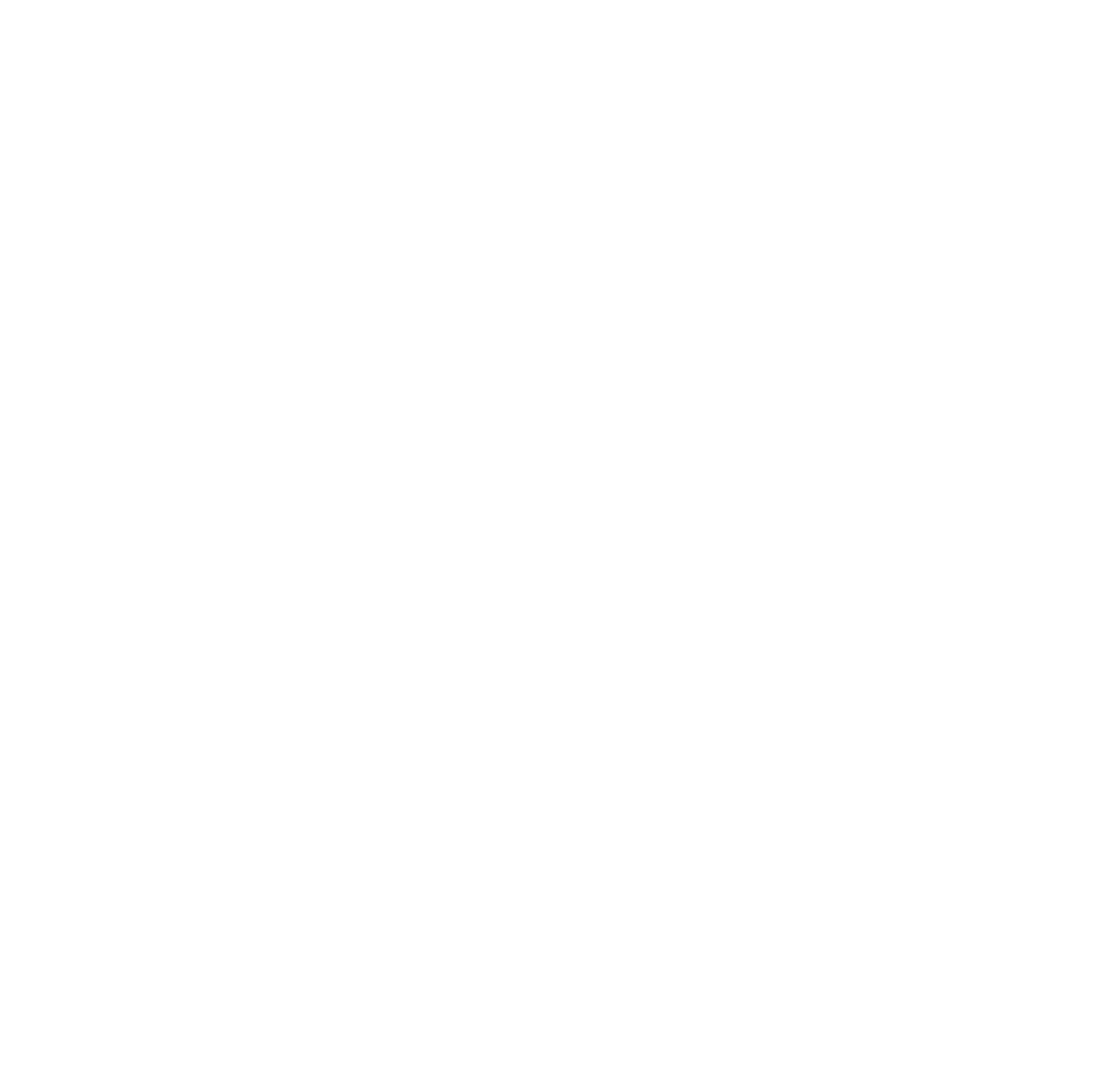
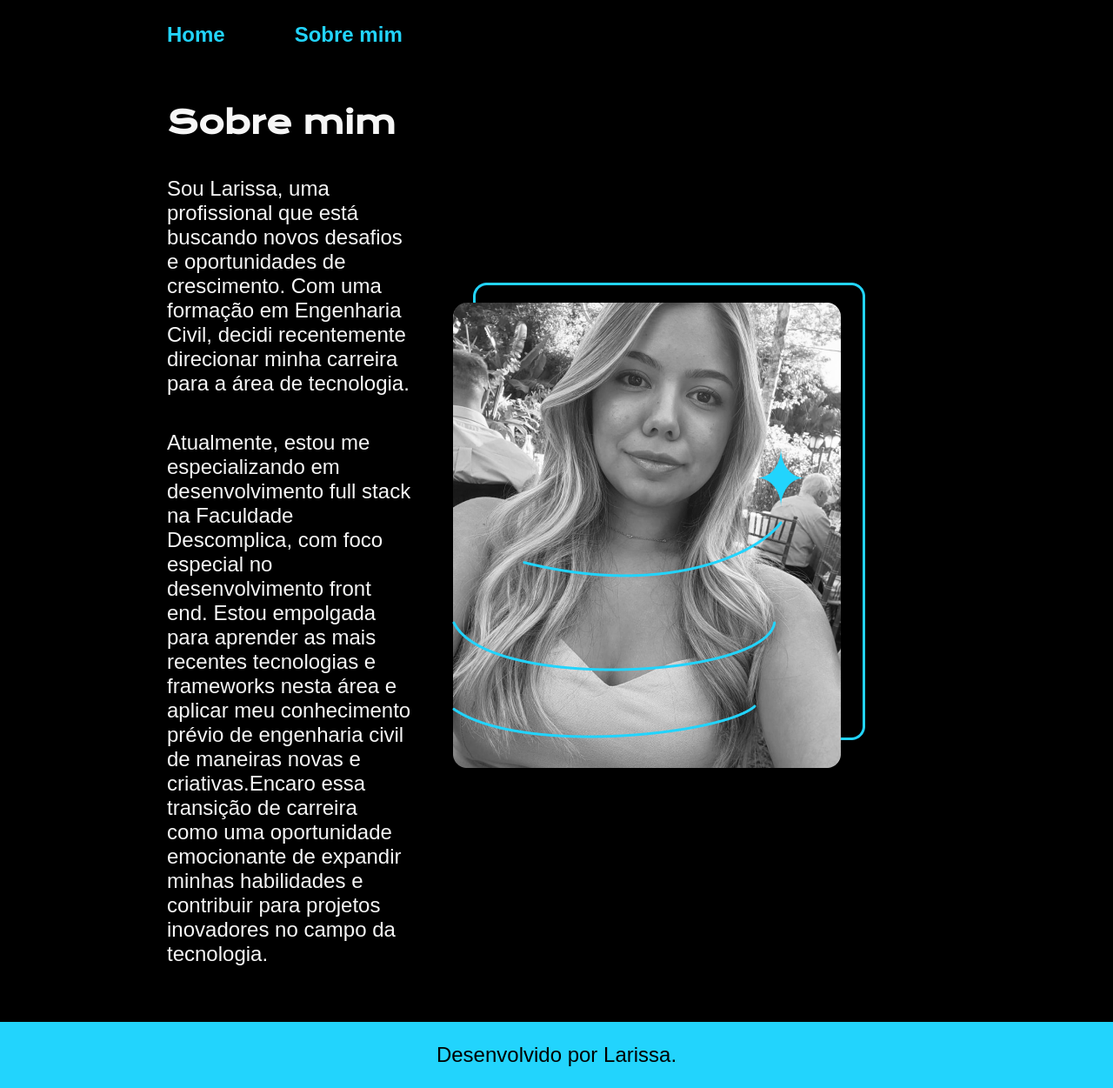
Before and after one commit to lariOliveiraribeiro/Portifolio, a plain HTML site: page about.html in a window 1280 px wide. Shown: the whole page at 87% size. Before the commit the page ends 800 px from the top, so only its background shows below. Drawn offline with nearby package versions, Linux system fonts and the light colour scheme.

Commit message:
atualizar about

```diff
--- a/about.html
+++ b/about.html
@@ -4,8 +4,25 @@
     <meta charset="UTF-8">
     <meta name="viewport" content="width=device-width, initial-scale=1.0">
     <title>Sobre mim</title>
+    <link rel="stylesheet" href="./style/style.css">
 </head>
 <body>
-
+    <header class="cabecalho">
+        <nav class="cabecalho__menu">
+            <a class="cabecalho__menu__links" href="index.html">Home</a>
+            <a class="cabecalho__menu__links" href="about.html">Sobre mim</a>
+        </nav>
+    </header>
+    <main class="apresentacao">
+        <section class="apresentacao__conteudo">
+            <h1 class="apresentacao__conteudo__titulo">Sobre mim</h1>
+            <p class="apresentacao__conteudo__texto">Sou Larissa, uma profissional que está buscando novos desafios e oportunidades de crescimento. Com uma formação em Engenharia Civil, decidi recentemente direcionar minha carreira para a área de tecnologia.</p>
+            <p class="apresentacao__conteudo__texto">Atualmente, estou me especializando em desenvolvimento full stack na Faculdade Descomplica, com foco especial no desenvolvimento front end. Estou empolgada para aprender as mais recentes tecnologias e frameworks nesta área e aplicar meu conhecimento prévio de engenharia civil de maneiras novas e criativas.Encaro essa transição de carreira como uma oportunidade emocionante de expandir minhas habilidades e contribuir para projetos inovadores no campo da tecnologia. </p>
+        </section>
+        <img src="./assents/Imagem.png" alt="Larissa programando">
+    </main>
+    <footer class="rodape">
+        <p>Desenvolvido por Larissa.</p>
+    </footer>
 </body>
 </html>
```
